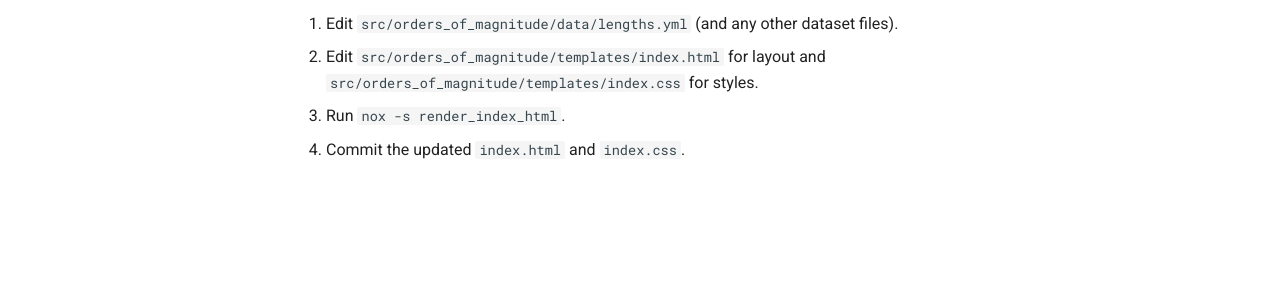
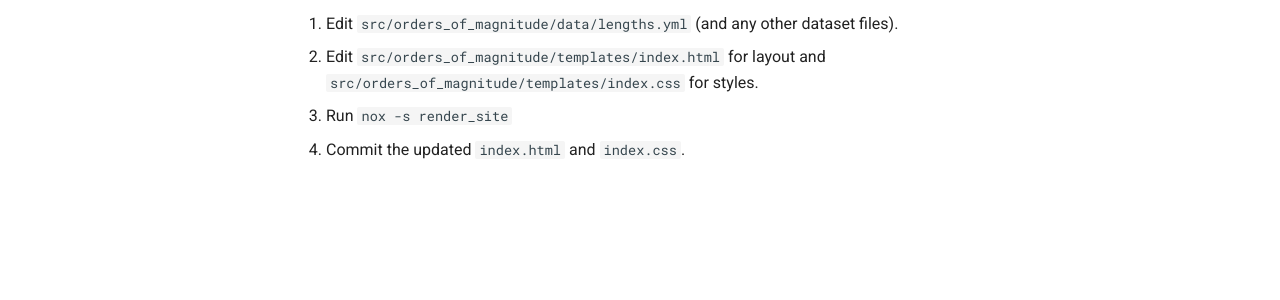
Before and after one commit to 8-hat/orders-of-magnitude, an MkDocs documentation site: the page built from docs/index.md, in a window 1280 px wide. Shown: the part 551-851 px from the top of the page. Built offline with MkDocs 1.6.1 and Material for MkDocs 9.7.7, drawn with Linux system fonts in a browser that asks for light colours; comment, search, counter and statistics services are not loaded.

Commit message:
fix: renaming

```diff
--- a/docs/index.md
+++ b/docs/index.md
@@ -23,5 +23,5 @@ pip install orders_of_magnitude
    files).
 2. Edit `src/orders_of_magnitude/templates/index.html` for layout and
    `src/orders_of_magnitude/templates/index.css` for styles.
-3. Run `nox -s render_index_html`.
+3. Run `nox -s render_site`
 4. Commit the updated `index.html` and `index.css`.
```
Also changed, not shown: docs/api.md (+1 -1 lines), 1 other file.
